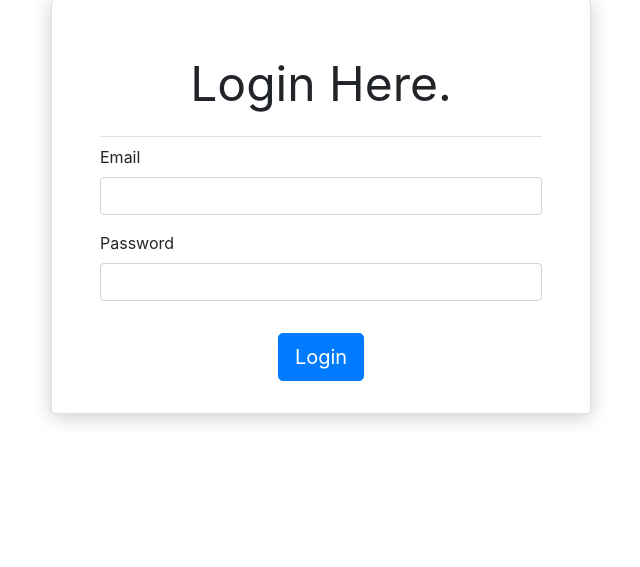
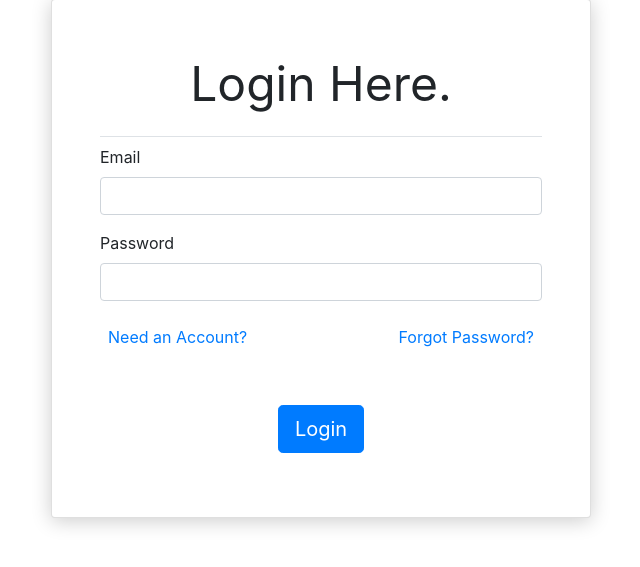
Before and after one commit to sadakchap/homeshop, a Django app: page /login/ in a window 1280 px wide. Shown: the part 105-672 px from the top of the page, without its empty margins (319-959 px from the left). Run offline with Django 3.2, Linux system fonts and the light colour scheme; some libraries are stand-ins or nearby versions.

Commit message:
RECAPTCHA done

```diff
--- a/accounts/templates/accounts/login.html
+++ b/accounts/templates/accounts/login.html
@@ -17,21 +17,29 @@
             font-size: .89em;
         }
     </style>
+    <script src="https://www.google.com/recaptcha/api.js" async defer></script>
 {% endblock %}
 {% block title %}Login{% endblock %}
 {% block content %}
-    <div class="container mt-5">
+    <div class="container mt-5 mb-5">
         <div class="row justify-content-center align-items-center">
             <div class="col-lg-6">
-                <form method="post" class="card pb-3 pt-5 pl-5 pr-5">
+                <form method="post" class="card p-5">
                     <fieldset>
                         <legend class="border-bottom pb-3 text-center" style="font-size: 3rem;">Login Here.</legend>
                         {% csrf_token %}
                         {{ form|crispy }}
                         <input type="hidden" name="next" value="{{ next }}">
                     </fieldset>
+                    <div class="row justify-content-between align-items-center m-2 mb-0">
+                        <p><a href="{% url 'register' %}" class="">Need an Account?</a></p>
+                        <p><a href="" class="">Forgot Password?</a></p>
+                    </div>
+                    <div class="form-group d-flex justify-content-center align-items-center mt-3">
+                        <div class="g-recaptcha" data-sitekey="6LeSPLAUAAAAAJGdj1Olii9PX1UkPQO9iIm1CIhb"></div>
+                    </div>
                     <div class="form-group text-center">
-                        <button type="submit" class="btn btn-lg m-0 mt-3 btn-primary">Login</button>
+                        <button type="submit" class="btn btn-lg m-0 btn-primary">Login</button>
                     </div>
                 </form>
             </div>
--- a/accounts/views.py
+++ b/accounts/views.py
@@ -14,6 +14,11 @@ from .forms import UserLoginForm, UserRegisterForm, UserChangeForm, UserProfileC
 from django.utils.encoding import force_text
 from django.contrib.auth import get_user_model
 
+from django.conf import settings
+import requests
+
+from accounts.decorators import check_recaptcha
+
 User = get_user_model()
 
 # Create your views here.
@@ -25,15 +30,33 @@ def login_view(request):
     next_post = request.POST.get('next')
     redirect_path = next_ or next_post or None
     if form.is_valid():
-        email = form.cleaned_data.get('email')
-        password = form.cleaned_data.get('password')
-        user = authenticate(username=email, password=password)
-        if user:
-            messages.success(request, f"You are Logged in as {email}")
-            login(request, user)
-            if is_safe_url(redirect_path, request.get_host()):
-                return redirect(redirect_path)
-            return redirect("/")
+        '''Begin recaptcha validation'''
+
+        recaptcha_response = request.POST.get('g-recaptcha-response')
+        data = {
+            'secret': settings.GOOGLE_RECAPTCHA_SECRET_KEY,
+            'response': recaptcha_response
+        }
+        r = requests.post('https://www.google.com/recaptcha/api/siteverify', data=data)
+        result = r.json()
+
+        ''' End recaptcha validation '''
+
+        if result['success']:
+            email = form.cleaned_data.get('email')
+            password = form.cleaned_data.get('password')
+            user = authenticate(username=email, password=password)
+            if user:
+                login(request, user)
+                messages.success(request, f"You are Logged in as {email}")
+                # messages.success(request, 'recaptcha vaildated!!!')
+                if is_safe_url(redirect_path, request.get_host()):
+                    return redirect(redirect_path)
+                return redirect("/")
+        else:
+            messages.error(request, 'Invalid reCAPTCHA. Please try again.')
+
+
     return render(request, "accounts/login.html", {'form': form})
 
 @login_required
@@ -41,12 +64,13 @@ def logout_view(request):
     logout(request)
     return redirect('/')
 
+@check_recaptcha
 def register(request):
     form = UserRegisterForm(request.POST or None)
     # next_ = request.GET.get('next')
     # next_post = request.POST.get('next')
     # redirect_path = next_ or next_post or None
-    if form.is_valid():
+    if form.is_valid() and request.recaptcha_is_valid:
         # email  = form.cleaned_data.get('email')
         password = form.cleaned_data.get('password2')
         user = form.save(commit=False)
--- a/homeshop/settings.py
+++ b/homeshop/settings.py
@@ -39,6 +39,8 @@ EMAIL_PORT = config('EMAIL_PORT', cast=int)
 EMAIL_HOST_USER = config('EMAIL_HOST_USER')
 EMAIL_HOST_PASSWORD = config('EMAIL_HOST_PASSWORD')
 EMAIL_USE_TLS = config('EMAIL_USE_TLS', cast=bool)
+
+GOOGLE_RECAPTCHA_SECRET_KEY = config('GOOGLE_RECAPTCHA_SECRET_KEY')
 
 MIDDLEWARE = [
     'django.middleware.security.SecurityMiddleware',
--- a/templates/navbar.html
+++ b/templates/navbar.html
@@ -1,6 +1,6 @@
 <nav class="navbar navbar-expand-lg navbar-dark bg-dark" style="box-shadow: 0 10px 20px rgba(0,0,0,.2);">
     <div class="container">
-        <a class="navbar-brand" href="#">Navbar</a>
+        <a class="navbar-brand" href="/">Navbar</a>
         <button class="navbar-toggler" type="button" data-toggle="collapse" data-target="#navbarSupportedContent"
             aria-controls="navbarSupportedContent" aria-expanded="false" aria-label="Toggle navigation">
             <span class="navbar-toggler-icon"></span>
@@ -9,7 +9,7 @@
         <div class="collapse navbar-collapse" id="navbarSupportedContent">
             <ul class="navbar-nav ml-lg-auto">
                 <li class="nav-item">
-                    <a class="nav-link" href="#">Home <span class="sr-only">(current)</span></a>
+                    <a class="nav-link" href="/">Home <span class="sr-only">(current)</span></a>
                 </li>
                 <li class="nav-item">
                     <a class="nav-link" href="#">Products</a>
```
Also changed, not shown: accounts/decorators.py (added, +26 -0 lines), accounts/templates/accounts/register.html (+7 -0 lines).
